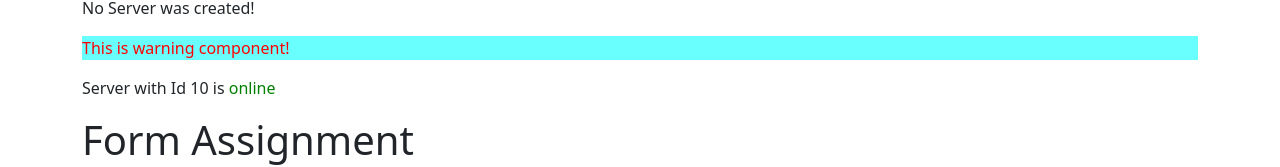
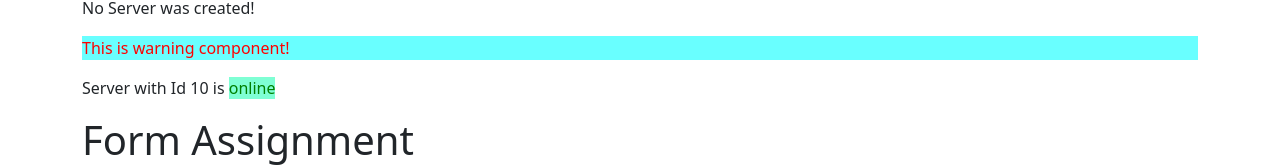
Before and after one commit to anitkumarsingh/angular-practice, an Angular app: page / in a window 1280 px wide. Shown: the part 231-398 px from the top of the page. Built offline with nearby package versions, Linux system fonts and the light colour scheme.

Commit message:
ngClass directive

```diff
--- a/src/app/warning-alert/warning-alert.component.css
+++ b/src/app/warning-alert/warning-alert.component.css
@@ -0,0 +1,8 @@
+.warning{
+  color:red;
+  border:red;
+  background-color:rgba(5,255,255,0.6);
+}
+.online{
+  background: aquamarine;
+}
--- a/src/app/warning-alert/warning-alert.component.html
+++ b/src/app/warning-alert/warning-alert.component.html
@@ -1,5 +1,5 @@
 <p class="warning">This is warning component!</p>
-<p>{{"Server"}} with Id {{serverId}} is <span [ngStyle]="{color:getColor()}">{{serverStatus}}</span></p>
+<p>{{"Server"}} with Id {{serverId}} is <span [ngStyle]="{color:getColor()}" [ngClass]="{online:serverStatus === 'online'}">{{serverStatus}}</span></p>
 
 <h1>Form Assignment</h1>
 <hr/>
--- a/src/app/warning-alert/warning-alert.component.ts
+++ b/src/app/warning-alert/warning-alert.component.ts
@@ -3,13 +3,7 @@ import { Component } from '@angular/core';
 @Component({
   selector: 'app-warning-alert',
   templateUrl: './warning-alert.component.html',
-  styles: [`
-  .warning{
-    color:red;
-    border:red;
-    background-color:rgba(5,255,255,0.6);
-  }
-  `]
+  styleUrls:['../warning-alert/warning-alert.component.css']
 })
 
 export class WarningAlertComponent {
```
